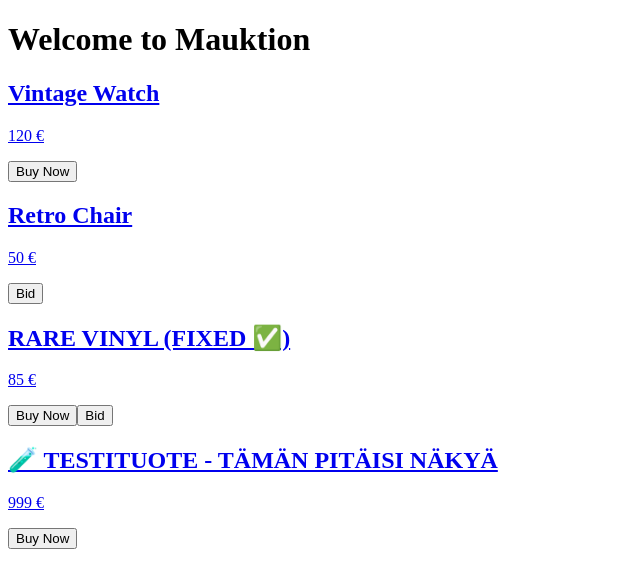
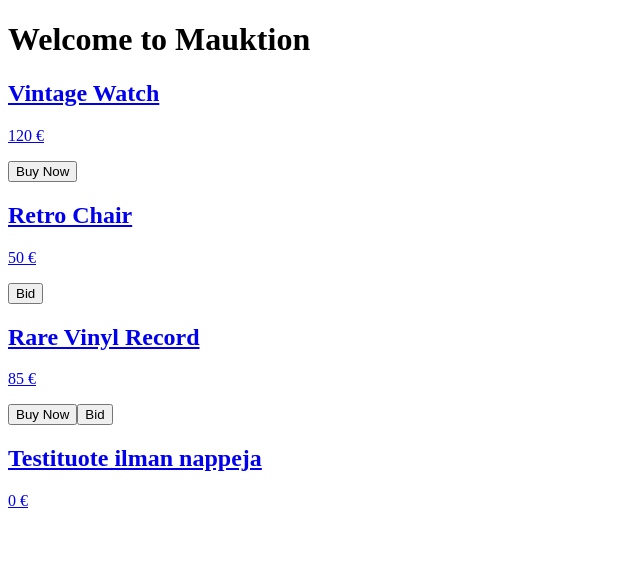
Before and after one commit to ossir1/mauktion-next, a Next.js app: page / in a window 1280 px wide. Shown: the top 588 px of the page, without its empty margins (0-640 px from the left). Built offline with nearby package versions, Linux system fonts and the light colour scheme.

Commit message:
Update products.ts

```diff
--- a/data/products.ts
+++ b/data/products.ts
@@ -11,20 +11,22 @@ export const products = [
     name: "Retro Chair",
     price: "50 €",
     buyNow: false,
-    auction: true
+    auction: true,
+    endsAt: "2025-04-06T18:00:00Z"
   },
   {
     id: 3,
-    name: "RARE VINYL (FIXED ✅)",
+    name: "Rare Vinyl Record",
     price: "85 €",
     buyNow: true,
-    auction: true
+    auction: true,
+    endsAt: "2025-04-05T20:00:00Z"
   },
   {
     id: 4,
-    name: "🧪 TESTITUOTE - TÄMÄN PITÄISI NÄKYÄ",
-    price: "999 €",
-    buyNow: true,
+    name: "Testituote ilman nappeja",
+    price: "0 €",
+    buyNow: false,
     auction: false
   }
-];
+]
```
